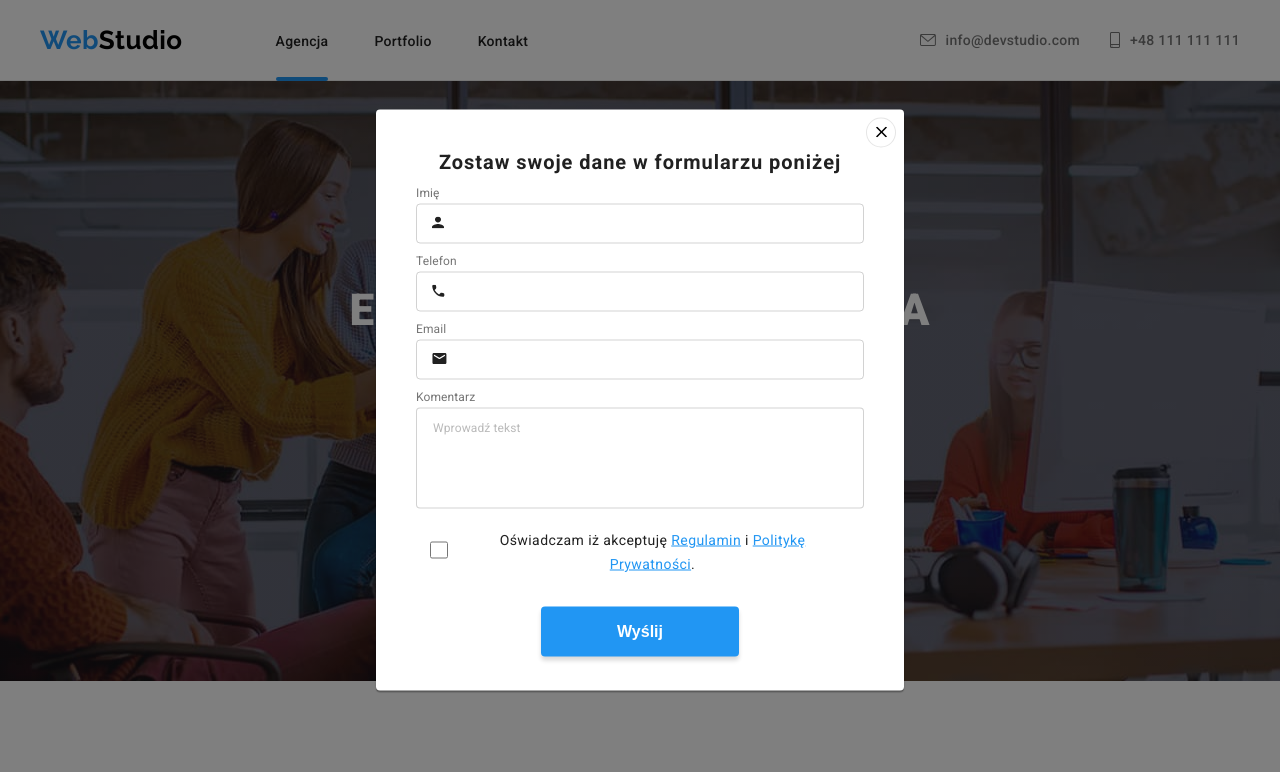
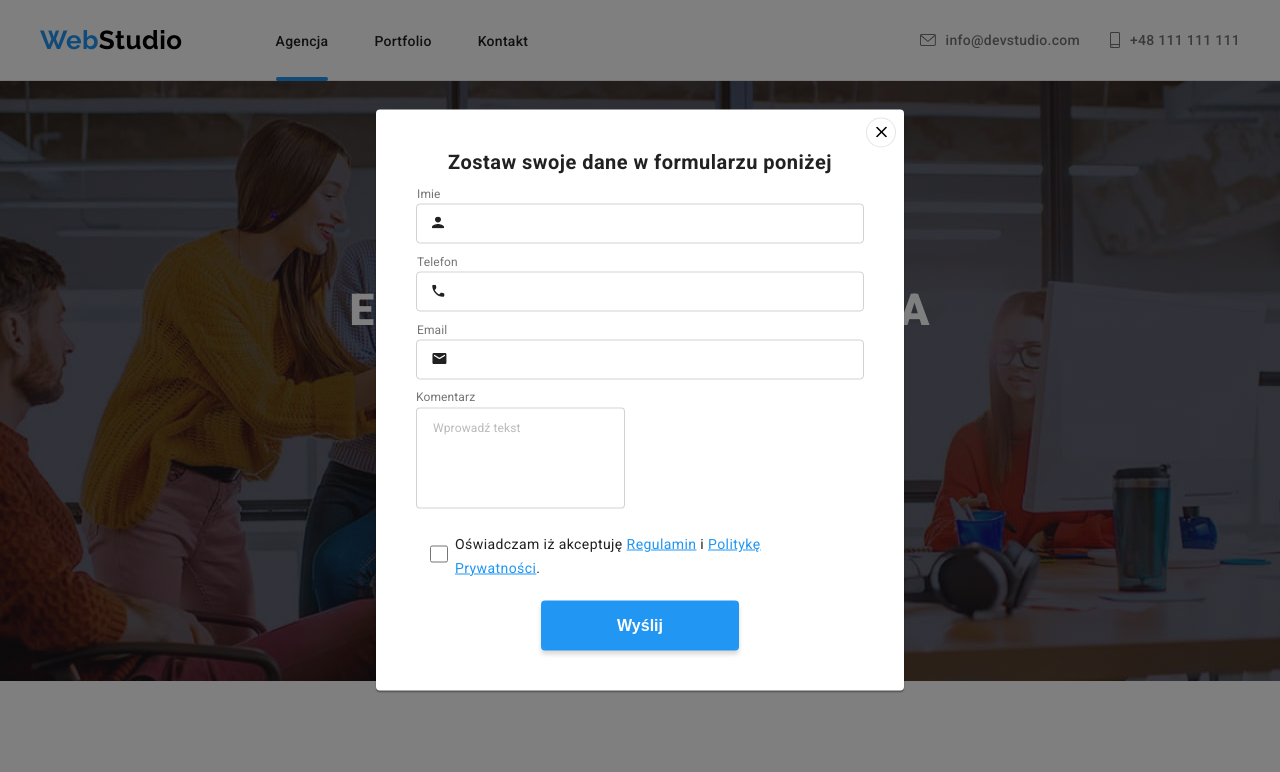
Before and after one commit to kradzewicz/goit-markup-hw-06, a plain HTML site: page index.html in a window 1280 px wide. Both pictures are taken after a click on the button "Zamów usługę". Shown: the top 772 px of the page. Drawn offline with Linux system fonts and the light colour scheme.

Commit message:
second commit
hw6 corrections after mentors feedback

```diff
--- a/css/styles.css
+++ b/css/styles.css
@@ -35,6 +35,7 @@ svg {
   max-width: 1200px;
   width: 100%;
   margin: 0 auto;
+  justify-content: space-between;
 }
 
 .section {
@@ -217,10 +218,11 @@ nav ul {
 }
 
 .modal-window h3 {
+  text-align: center;
   font-weight: 700;
   font-size: 20px;
   color: var(--third-special-colour);
-  margin-bottom: 2px;
+  margin-bottom: 30px;
 }
 
 .modal-window form {
@@ -230,13 +232,12 @@ nav ul {
 }
 
 .input-description {
-  display: flex;
-  justify-content: left;
+  position: absolute;
+  left: 0;
+  top: -18px;
   font-size: 12px;
   letter-spacing: 0.01em;
   color: var(--second-special-colour);
-  margin-bottom: 4px;
-  margin-top: 10px;
 }
 
 .input-box {
@@ -245,6 +246,7 @@ nav ul {
   display: inline-flex;
   padding: 12px 42px;
   position: relative;
+  margin-bottom: 28px;
 }
 .modal-window input:not(input[type='checkbox']) {
   border: none;
@@ -274,27 +276,35 @@ nav ul {
   height: 12px;
 }
 
-.input-box:focus-within {
+.input-box:focus-within,
+.input-box:hover {
   border-color: var(--first-special-colour);
 }
 
-.input-box:focus-within svg {
+.input-box:focus-within svg,
+.input-box:hover svg {
   fill: var(--first-special-colour);
 }
 
-.modal-window textarea {
+.textarea-box {
+  position: relative;
+}
+
+.textarea-input {
   padding: 12px 16px;
   border: 1px solid rgba(33, 33, 33, 0.2);
   border-radius: 4px;
   resize: none;
   outline: none;
+  width: max-content;
 }
 
-.modal-window textarea:focus {
+.textarea-input:focus,
+.textarea-input:focus {
   border-color: var(--first-special-colour);
 }
 
-.modal-window textarea::placeholder {
+.textarea-input::placeholder {
   font-family: var(--font-primary);
   letter-spacing: 0.01em;
   font-size: 12px;
@@ -348,11 +358,6 @@ nav ul {
   border-color: var(--first-special-colour);
 }
 
-/* .checkbox-input:checked + .checkbox-icon-box::after {
-  background-color: var(--first-special-colour);
-  border-color: var(--first-special-colour);
-} */
-
 .modal-window div p {
   display: inline;
   letter-spacing: 0.03em;
@@ -365,11 +370,8 @@ nav ul {
   text-decoration: underline;
 }
 
-/* input[type='checkbox'] {
-
-} */
-
 .submit-button {
+  position: absolute;
   box-shadow: 0px 4px 4px rgba(0, 0, 0, 0.15);
   border: 0px;
   border-radius: 4px;
@@ -378,8 +380,10 @@ nav ul {
   font-weight: 700;
   font-size: 16px;
   line-height: 188%;
-  bottom: 0;
+  left: 50%;
+  bottom: 40px;
   color: white;
+  transform: translateX(-50%);
 }
 
 .close-button {
@@ -692,9 +696,14 @@ footer .social-link-icon {
   transition-timing-function: cubic-bezier(0.4, 0, 0.2, 1);
 }
 
+.newsletter-div {
+  flex-basis: 50%;
+}
+
 .newsletter-box {
-  display: inline-block;
-  width: 700px;
+  display: flex;
+  justify-content: space-between;
+  column-gap: 12px;
 }
 
 .newsletter-input {
@@ -705,8 +714,7 @@ footer .social-link-icon {
   background-color: inherit;
   color: rgba(255, 255, 255, 0.3);
   outline: none;
-  margin-right: 28px;
-  width: 50%;
+  width: fit-content;
 }
 
 .newsletter-input::placeholder {
--- a/index.html
+++ b/index.html
@@ -52,56 +52,6 @@
         <div class="container">
           <h1 class="service-text">EFEKTYWNE ROZWIĄZANIA <br />DLA WASZEGO BIZNESU</h1>
           <button data-modal-open type="button" class="service-button">Zamów usługę</button>
-          <div data-modal class="backdrop is-hidden">
-            <div class="modal-window">
-              <button data-modal-close class="close-button" type="button">
-                <svg class="icon-close">
-                  <use href="./images/icons.svg#icon-close"></use>
-                </svg>
-              </button>
-              <h3>Zostaw swoje dane w formularzu poniżej</h3>
-              <form>
-                <label class="input-description" for="user_name">Imię</label>
-                <label class="input-box">
-                  <svg class="icon-name">
-                    <use href="./images/icons.svg#icon-name"></use>
-                  </svg>
-                  <input type="name" name="name" id="user_name" />
-                </label>
-                <label class="input-description" for="user_phone">Telefon</label>
-                <label class="input-box">
-                  <svg class="icon-phone">
-                    <use href="./images/icons.svg#icon-phone"></use>
-                  </svg>
-                  <input type="tel" name="phone" id="user_phone" />
-                </label>
-                <label class="input-description" for="user_email">Email</label>
-                <label class="input-box">
-                  <svg class="icon-mail-2">
-                    <use href="./images/icons.svg#icon-mail-2"></use>
-                  </svg>
-                  <input type="email" name="email" id="user_email" />
-                </label>
-                <label class="input-description" for="feedback">Komentarz</label>
-                <textarea name="feedback" rows="5" placeholder="Wprowadź tekst"></textarea>
-                <div class="checkbox">
-                  <div class="checkbox-control">
-                    <input class="checkbox-input" type="checkbox" name="check" />
-                    <label class="checkbox-icon-box">
-                      <svg class="icon-checked">
-                        <use href="./images/icons.svg#icon-checked"></use>
-                      </svg>
-                    </label>
-                  </div>
-                  <p>
-                    Oświadczam iż akceptuję <a href="">Regulamin</a> i
-                    <a href="">Politykę Prywatności</a>.
-                  </p>
-                </div>
-              </form>
-              <button class="submit-button" type="submit">Wyślij</button>
-            </div>
-          </div>
         </div>
       </div>
       <section class="info-section section">
@@ -432,7 +382,7 @@
             </li>
           </ul>
         </div>
-        <div>
+        <div class="newsletter-div">
           <h3 class="social-link-header">Zapisz się do newslettera</h3>
           <div class="newsletter-box">
             <input class="newsletter-input" type="email" name="email" placeholder="E-mail" />
@@ -446,6 +396,63 @@
         </div>
       </div>
     </footer>
+    <div data-modal class="backdrop is-hidden">
+      <div class="modal-window">
+        <button data-modal-close class="close-button" type="button">
+          <svg class="icon-close">
+            <use href="./images/icons.svg#icon-close"></use>
+          </svg>
+        </button>
+        <h3>Zostaw swoje dane w formularzu poniżej</h3>
+        <form>
+          <label class="input-box" for="user_name"
+            ><span class="input-description">Imie</span>
+            <svg class="icon-name">
+              <use href="./images/icons.svg#icon-name"></use>
+            </svg>
+            <input type="name" name="name" id="user_name" />
+          </label>
+          <label class="input-box" for="user_phone"
+            ><span class="input-description">Telefon</span>
+            <svg class="icon-phone">
+              <use href="./images/icons.svg#icon-phone"></use>
+            </svg>
+            <input type="tel" name="phone" id="user_phone" />
+          </label>
+          <label class="input-box" for="user_email"
+            ><span class="input-description">Email</span>
+            <svg class="icon-mail-2">
+              <use href="./images/icons.svg#icon-mail-2"></use>
+            </svg>
+            <input type="email" name="email" id="user_email" />
+          </label>
+          <label class="textarea-box" for="feedback"
+            ><span class="input-description">Komentarz</span>
+            <textarea
+              class="textarea-input"
+              name="feedback"
+              rows="5"
+              placeholder="Wprowadź tekst"
+            ></textarea>
+          </label>
+          <div class="checkbox">
+            <div class="checkbox-control">
+              <input class="checkbox-input" type="checkbox" name="check" />
+              <label class="checkbox-icon-box">
+                <svg class="icon-checked">
+                  <use href="./images/icons.svg#icon-checked"></use>
+                </svg>
+              </label>
+            </div>
+            <p>
+              Oświadczam iż akceptuję <a href="">Regulamin</a> i
+              <a href="">Politykę Prywatności</a>.
+            </p>
+          </div>
+        </form>
+        <button class="submit-button" type="submit">Wyślij</button>
+      </div>
+    </div>
     <script src="./js/modal.js"></script>
   </body>
 </html>
```
